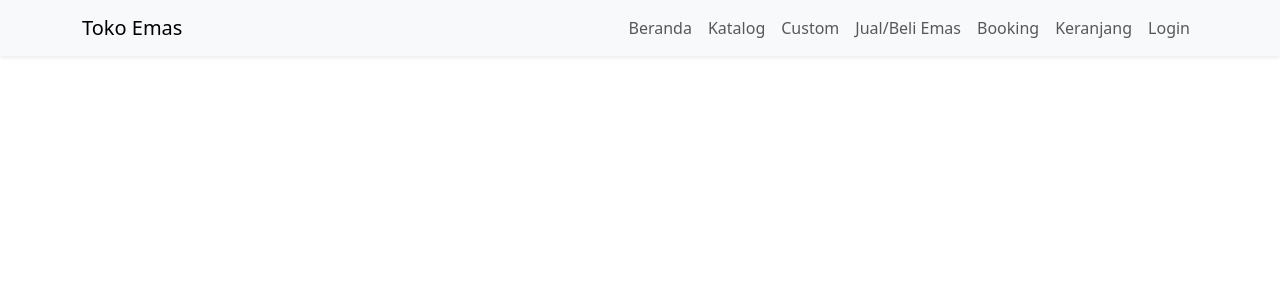
After one commit to ArilPopon/FP_PEMWEB_KELOMPOK3, a PHP site: page /header.php in a window 1280 px wide. The commit adds this page. Shown: the top 300 px of the page. Run offline with PHP 8.4, Linux system fonts and the light colour scheme.

```diff
--- a/admin/trade_action.php
+++ b/admin/trade_action.php
@@ -26,8 +26,8 @@ if ($action === 'delete') {
         $update = $pdo->prepare("UPDATE gold_transactions SET status = 'completed' WHERE id = ?");
         $update->execute([$id]);
 
-        // Masukkan ke tabel orders (untuk konfirmasi_pembayaran)
-        $insert = $pdo->prepare("INSERT INTO orders (user_id, total_price, status, created_at)
+        // Masukkan ke tabel transaksi umum (transactions)
+        $insert = $pdo->prepare("INSERT INTO transactions (user_id, total_price, status, created_at)
                                  VALUES (:user_id, :total_price, 'pending', NOW())");
         $insert->execute([
             ':user_id' => $gold['user_id'],
--- a/emas.sql
+++ b/emas.sql
@@ -520,7 +520,6 @@ ALTER TABLE `transactions_old`
   ADD CONSTRAINT `transactions_old_ibfk_1` FOREIGN KEY (`user_id`) REFERENCES `users` (`id`),
   ADD CONSTRAINT `transactions_old_ibfk_2` FOREIGN KEY (`product_id`) REFERENCES `products` (`id`);
 COMMIT;
-
 /*!40101 SET CHARACTER_SET_CLIENT=@OLD_CHARACTER_SET_CLIENT */;
 /*!40101 SET CHARACTER_SET_RESULTS=@OLD_CHARACTER_SET_RESULTS */;
 /*!40101 SET COLLATION_CONNECTION=@OLD_COLLATION_CONNECTION */;
--- /dev/null
+++ b/header.php
@@ -0,0 +1,76 @@
+<?php
+// Mulai session jika belum
+if (session_status() == PHP_SESSION_NONE) {
+    session_start();
+}
+?>
+<!DOCTYPE html>
+<html lang="id">
+
+<head>
+    <meta charset="UTF-8">
+    <meta name="viewport" content="width=device-width, initial-scale=1">
+    <title>Toko Emas</title>
+    <link href="https://cdn.jsdelivr.net/npm/bootstrap@5.3.3/dist/css/bootstrap.min.css" rel="stylesheet">
+    <link rel="stylesheet" href="https://cdnjs.cloudflare.com/ajax/libs/font-awesome/6.5.0/css/all.min.css">
+    <link rel="stylesheet" href="./assets/css/style.css">
+    <script>
+        function confirmLogout(event) {
+            event.preventDefault();
+            if (confirm("Apakah Anda yakin ingin logout?")) {
+                window.location.href = 'logout.php';
+            }
+        }
+    </script>
+</head>
+
+<body>
+
+    <nav class="navbar navbar-expand-lg navbar-light bg-light shadow-sm">
+        <div class="container">
+            <a class="navbar-brand" href="/">Toko Emas</a>
+            <button class="navbar-toggler" type="button" data-bs-toggle="collapse" data-bs-target="#navbarNav">
+                <span class="navbar-toggler-icon"></span>
+            </button>
+            <div class="collapse navbar-collapse justify-content-end" id="navbarNav">
+                <ul class="navbar-nav">
+                    <li class="nav-item">
+                        <a class="nav-link <?= (basename($_SERVER['PHP_SELF']) == 'index.php') ? 'active' : '' ?>" href="index.php">Beranda</a>
+                    </li>
+                    <li class="nav-item">
+                        <a class="nav-link <?= (basename($_SERVER['PHP_SELF']) == 'catalog.php') ? 'active' : '' ?>" href="catalog.php">Katalog</a>
+                    </li>
+                    <li class="nav-item">
+                        <a class="nav-link <?= (basename($_SERVER['PHP_SELF']) == 'custom.php') ? 'active' : '' ?>" href="custom.php">Custom</a>
+                    </li>
+                    <li class="nav-item">
+                        <a class="nav-link <?= (basename($_SERVER['PHP_SELF']) == 'gold.php') ? 'active' : '' ?>" href="gold.php">Jual/Beli Emas</a>
+                    </li>
+                    <li class="nav-item">
+                        <a class="nav-link <?= (basename($_SERVER['PHP_SELF']) == 'booking.php') ? 'active' : '' ?>" href="booking.php">Booking</a>
+                    </li>
+                    <li class="nav-item">
+                        <a class="nav-link <?= (basename($_SERVER['PHP_SELF']) == 'cart.php') ? 'active' : '' ?>" href="cart.php">Keranjang</a>
+                    </li>
+
+                    <?php if (isset($_SESSION['user'])): ?>
+                        <li class="nav-item">
+                            <a class="nav-link <?= (basename($_SERVER['PHP_SELF']) == 'dashboard.php') ? 'active' : '' ?>" href="dashboard.php">Dashboard</a>
+                        </li>
+                        <li class="nav-item">
+                            <a class="nav-link text-danger" href="logout.php" onclick="confirmLogout(event)">Logout</a>
+
+                        </li>
+                    <?php else: ?>
+                        <li class="nav-item">
+                            <a class="nav-link <?= (basename($_SERVER['PHP_SELF']) == 'login.php') ? 'active' : '' ?>" href="login.php">Login</a>
+                        </li>
+                    <?php endif; ?>
+                </ul>
+            </div>
+        </div>
+    </nav>
+
+
+
+    <main class="container py-4">
--- a/index.php
+++ b/index.php
@@ -35,7 +35,7 @@ $products = $stmt->fetchAll(PDO::FETCH_ASSOC);
                         <div class="card-body">
                             <h5 class="card-title"><?= htmlspecialchars($product['name']) ?></h5>
                             <p class="card-text text-muted">Rp <?= number_format($product['price'], 0, ',', '.') ?></p>
-                            <a href="#" class="btn btn-sm btn-outline-primary">Detail</a>
+                            <a href="detail.php?id=<?= $product['id'] ?>" class="btn btn-sm btn-outline-primary">Detail</a>
                         </div>
                     </div>
                 </div>
--- a/views/gold.php
+++ b/views/gold.php
@@ -111,7 +111,7 @@ $products = $stmt->fetchAll();
         <div class="card">
             <div class="card-body">
                 <h4>Jual Emas Anda</h4>
-                <form method="POST" action="classes/sell_gold.php" enctype="multipart/form-data">
+                <form method="POST" action="classes/sell_gold.php">
                 <div class="mb-3">
                     <label for="weight" class="form-label">Berat (gram)</label>
                     <input type="number" step="0.01" name="weight" class="form-control" required>
@@ -119,10 +119,6 @@ $products = $stmt->fetchAll();
                 <div class="mb-3">
                     <label for="price_per_gram" class="form-label">Harga per gram</label>
                     <input type="number" step="0.01" name="price_per_gram" class="form-control" required>
-                    </div>
-                    <div class="mb-3">
-                        <label for="photo" class="form-label">Upload Foto Emas</label>
-                        <input type="file" name="photo" class="form-control" accept="image/*" required>
                 </div>
                     <input type="hidden" name="type" value="sell">
                     <button type="submit" class="btn btn-primary">Kirim Penjualan</button>
```
Also changed, not shown: admin/trade.php (+0 -8 lines), classes/sell_gold.php (+4 -26 lines), database.php (added, +17 -0 lines), uploads/1749734260_afafa.jpg (added), uploads/1749734298_afafa.jpg (added), uploads/1749734827_afafa.jpg (added). Lines whose indentation alone changed are shown as unchanged.
